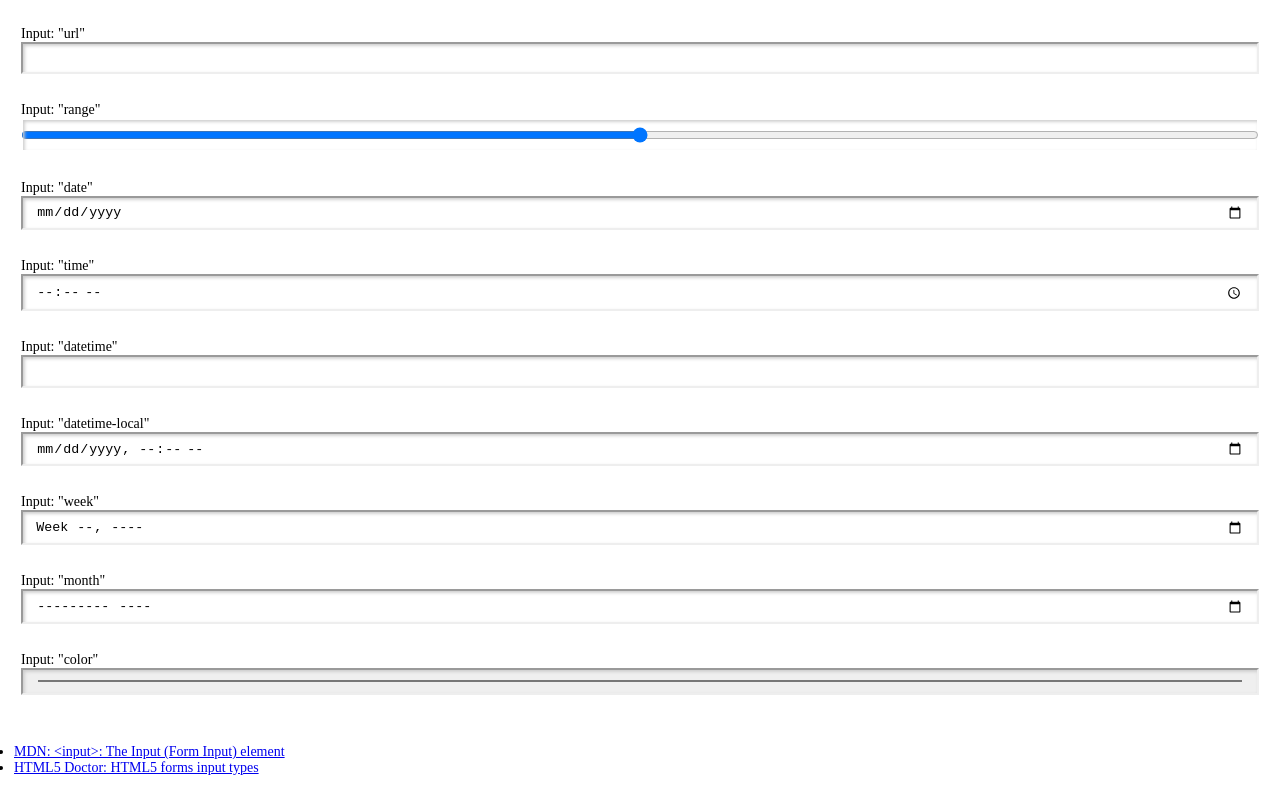
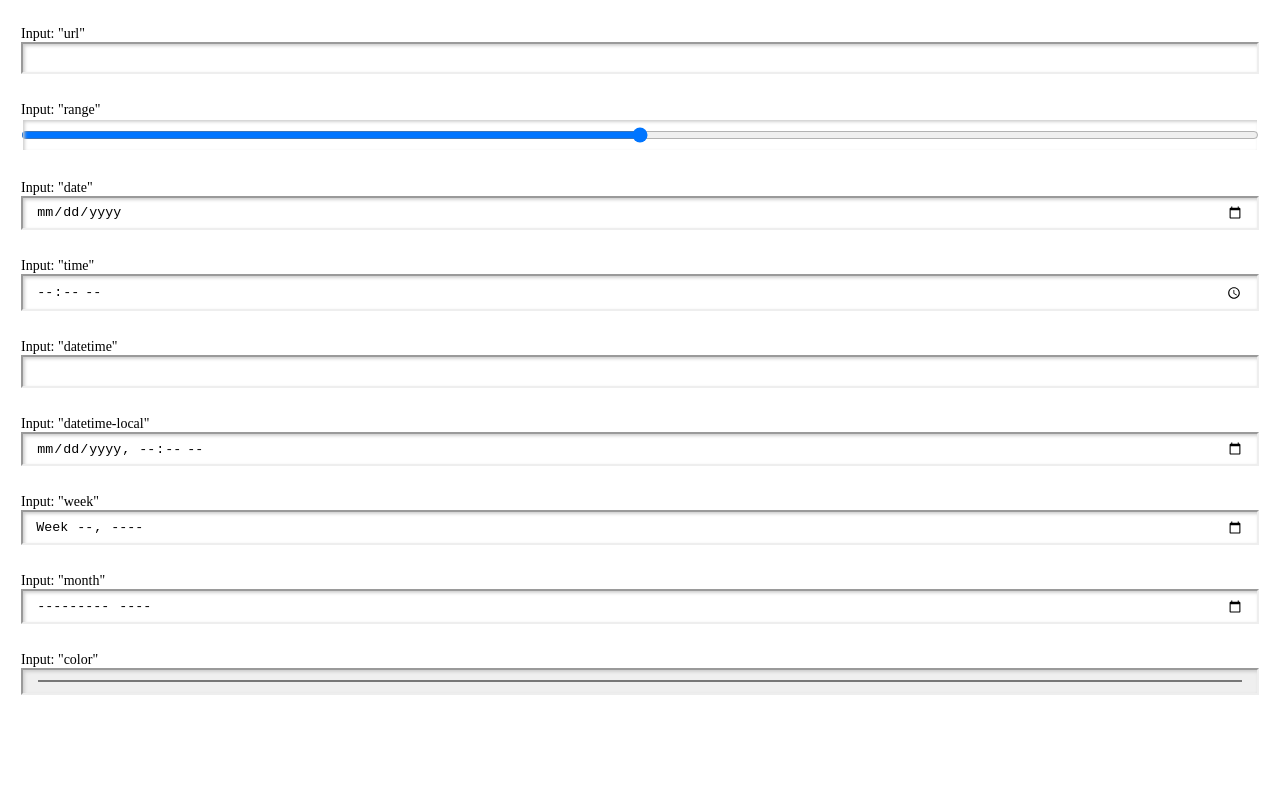
Before and after one commit to jdstein1/inputs, a plain HTML site: page index.html in a window 1280 px wide. Shown: the part 453-1243 px from the top of the page. After the commit the page ends 1183 px from the top, so only its background shows below. Drawn offline with Linux system fonts and the light colour scheme.

Commit message:
move resources to README.

```diff
--- a/index.html
+++ b/index.html
@@ -45,6 +45,7 @@
 	</style>
 </head>
 <body>
+
 	<form action="">
 		<fieldset>
 			<label for="text">
@@ -109,13 +110,6 @@
 			</label>
 		</fieldset>
 	</form>
-	<div class="resources">
-		<ul>
-			<li><a href="https://developer.mozilla.org/en-US/docs/Web/HTML/Element/input">MDN: &lt;input&gt;: The Input (Form Input) element
-</a></li>
-			<li><a href="http://html5doctor.com/html5-forms-input-types/">HTML5 Doctor: HTML5 forms input types</a></li>
-		</ul>
-	</div>
 
 </body>
 </html>
```
Also changed, not shown: 1 other file.
